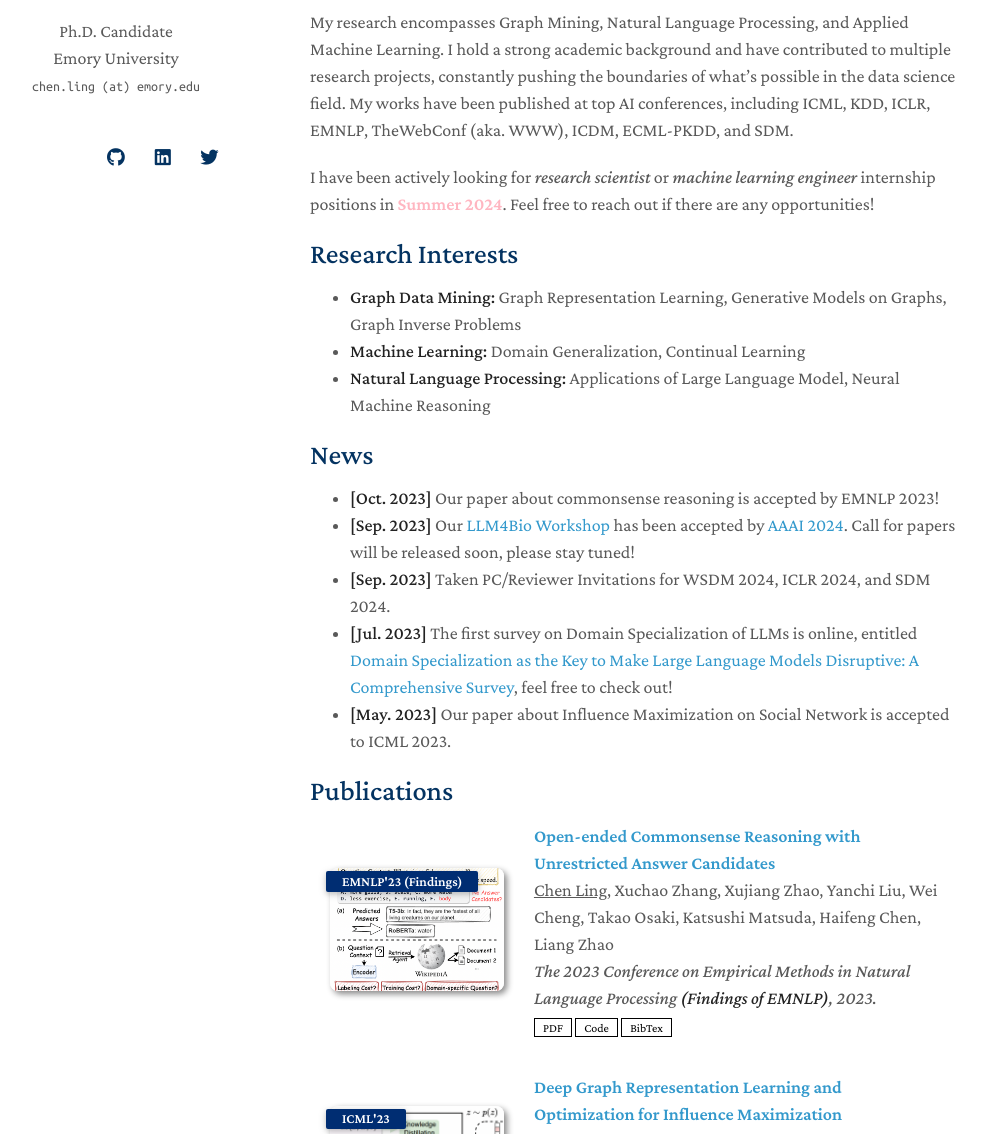
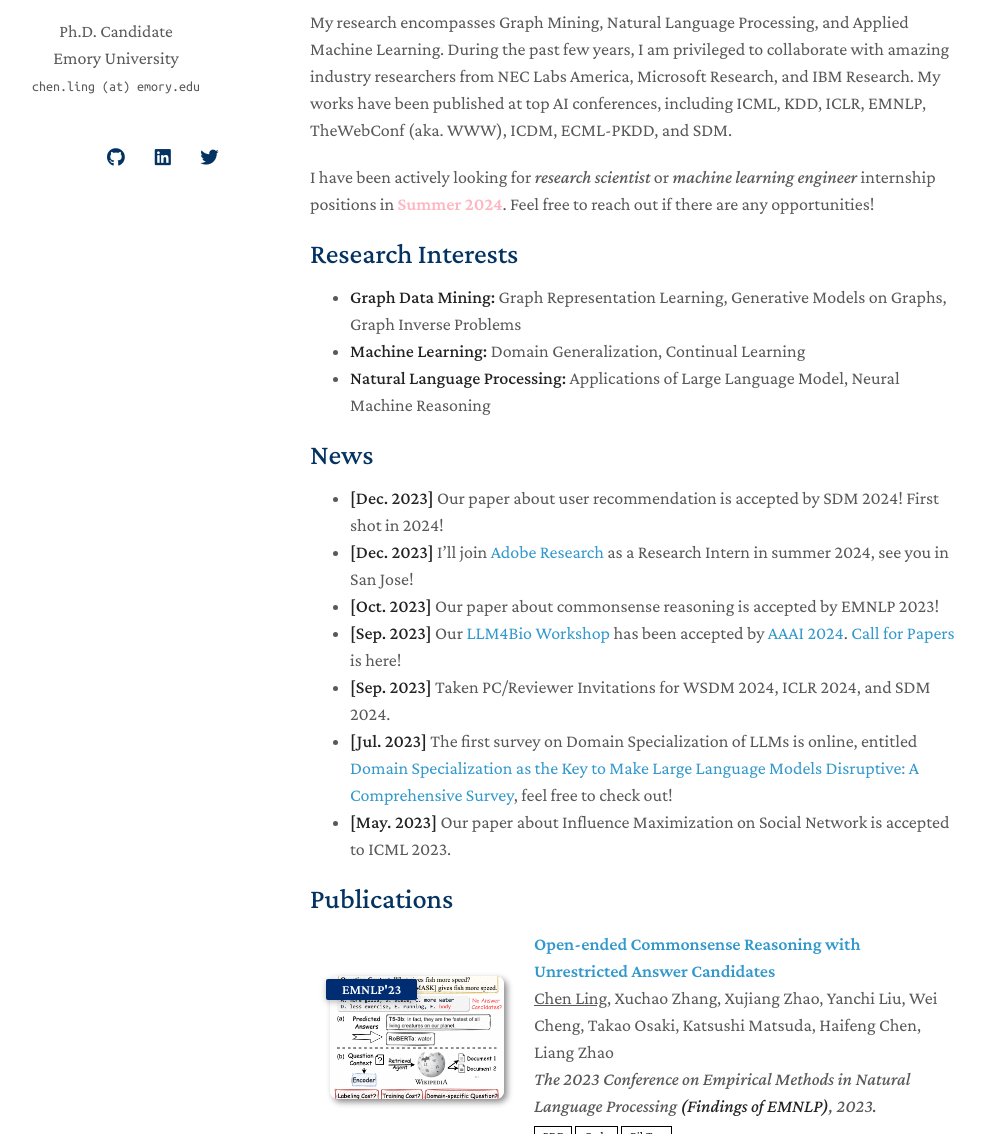
Before and after one commit to lingchen0331/lingchen0331.github.io, a Jekyll site: the page built from index.md, in a window 1280 px wide and 1400 px high. Shown: the part 266-1400 px from the top of the window, without its empty margins (160-1146 px from the left). Built offline with Jekyll 4.4.1, drawn with Linux system fonts in a browser that asks for light colours; nearby versions of some CDN libraries; a style sheet for code colours, icons or effects is not loaded; our own code applies the rules of GitHub Pages for plain Markdown files.

Commit message:
12/14 Updates

```diff
--- a/_data/publications.yml
+++ b/_data/publications.yml
@@ -2,7 +2,7 @@ main:
 
   - title: "Open-ended Commonsense Reasoning with Unrestricted Answer Candidates"
     authors: <span style="text-decoration:underline">Chen Ling</span>, Xuchao Zhang, Xujiang Zhao, Yanchi Liu, Wei Cheng, Takao Osaki, Katsushi Matsuda, Haifeng Chen, Liang Zhao
-    conference_short: EMNLP'23 (Findings)
+    conference_short: EMNLP'23
     conference: The 2023 Conference on Empirical Methods in Natural Language Processing <strong>(Findings of EMNLP)</strong>, 2023.
     pdf: https://arxiv.org/abs/2310.11672
     code: https://github.com/lingchen0331/KEEP
--- a/index.md
+++ b/index.md
@@ -6,7 +6,7 @@ layout: homepage
 
 Welcome! I'm Chen Ling, a fourth-year Ph.D. student at [Emory University](https://www.cs.emory.edu/home/), where I am fortunately working with Professor [Liang Zhao](http://cs.emory.edu/~lzhao41/index.htm). Prior to that, I obtained my M.S. Degree in Computer Science at the University of Delaware and B.S. Degree in Computer Science at the University of Vermont. I have several research experience in industries, including [NEC Labs America](https://www.nec-labs.com/research/data-science-system-security/), [IBM Watson AI Lab](https://mitibmwatsonailab.mit.edu/), and [iFlyTek](https://global.iflytek.com/).
 
-My research encompasses Graph Mining, Natural Language Processing, and Applied Machine Learning. I hold a strong academic background and have contributed to multiple research projects, constantly pushing the boundaries of what's possible in the data science field. My works have been published at top AI conferences, including ICML, KDD, ICLR, EMNLP, TheWebConf (aka. WWW), ICDM, ECML-PKDD, and SDM.
+My research encompasses Graph Mining, Natural Language Processing, and Applied Machine Learning. During the past few years, I am privileged to collaborate with amazing industry researchers from NEC Labs America, Microsoft Research, and IBM Research. My works have been published at top AI conferences, including ICML, KDD, ICLR, EMNLP, TheWebConf (aka. WWW), ICDM, ECML-PKDD, and SDM.
 
 I have been actively looking for *research scientist* or *machine learning engineer* internship positions in <span style="color:lightpink;font-weight:bold">Summer 2024</span>. Feel free to reach out if there are any opportunities!
 
@@ -17,8 +17,10 @@ I have been actively looking for *research scientist* or *machine learning engin
 - **Natural Language Processing:** Applications of Large Language Model, Neural Machine Reasoning
 
 ## News
+- **[Dec. 2023]** Our paper about user recommendation is accepted by SDM 2024! First shot in 2024!
+- **[Dec. 2023]** I'll join [Adobe Research](https://research.adobe.com/) as a Research Intern in summer 2024, see you in San Jose!
 - **[Oct. 2023]** Our paper about commonsense reasoning is accepted by EMNLP 2023!
-- **[Sep. 2023]** Our [LLM4Bio Workshop](https://llms4science-community.github.io/aaai2024.html) has been accepted by [AAAI 2024](https://aaai.org/aaai-conference/). Call for papers will be released soon, please stay tuned!
+- **[Sep. 2023]** Our [LLM4Bio Workshop](https://llms4science-community.github.io/aaai2024.html) has been accepted by [AAAI 2024](https://aaai.org/aaai-conference/). [Call for Papers](https://llms4science-community.github.io/aaai2024.html#call4paper) is here!
 - **[Sep. 2023]** Taken PC/Reviewer Invitations for WSDM 2024, ICLR 2024, and SDM 2024.
 - **[Jul. 2023]** The first survey on Domain Specialization of LLMs is online, entitled [Domain Specialization as the Key to Make Large Language Models Disruptive: A Comprehensive Survey](https://arxiv.org/abs/2305.18703), feel free to check out!
 - **[May. 2023]** Our paper about Influence Maximization on Social Network is accepted to ICML 2023.
```
